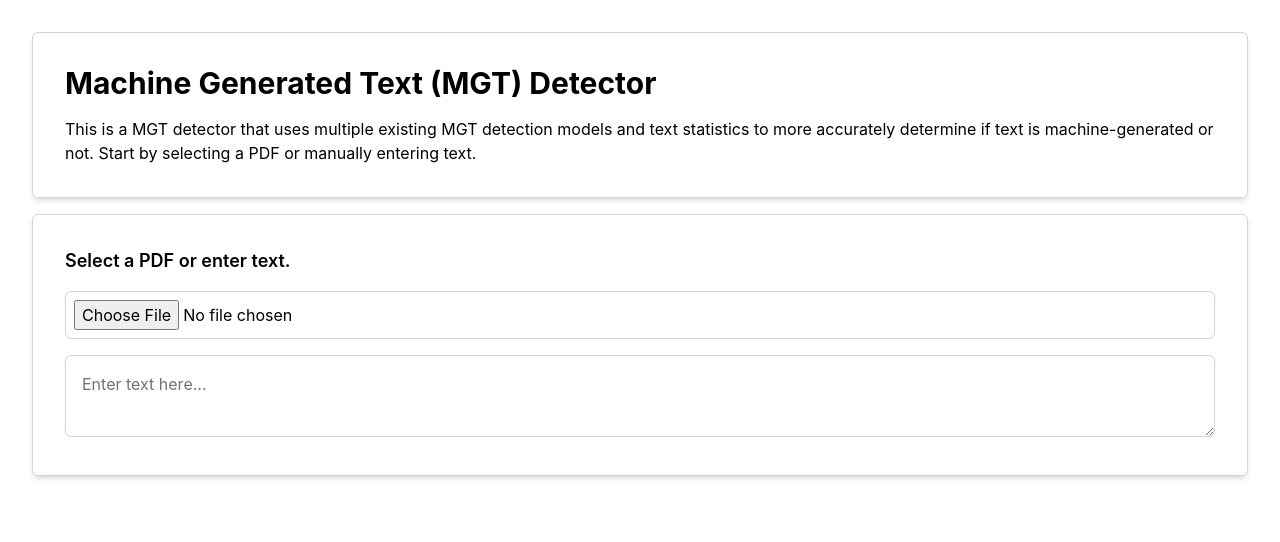
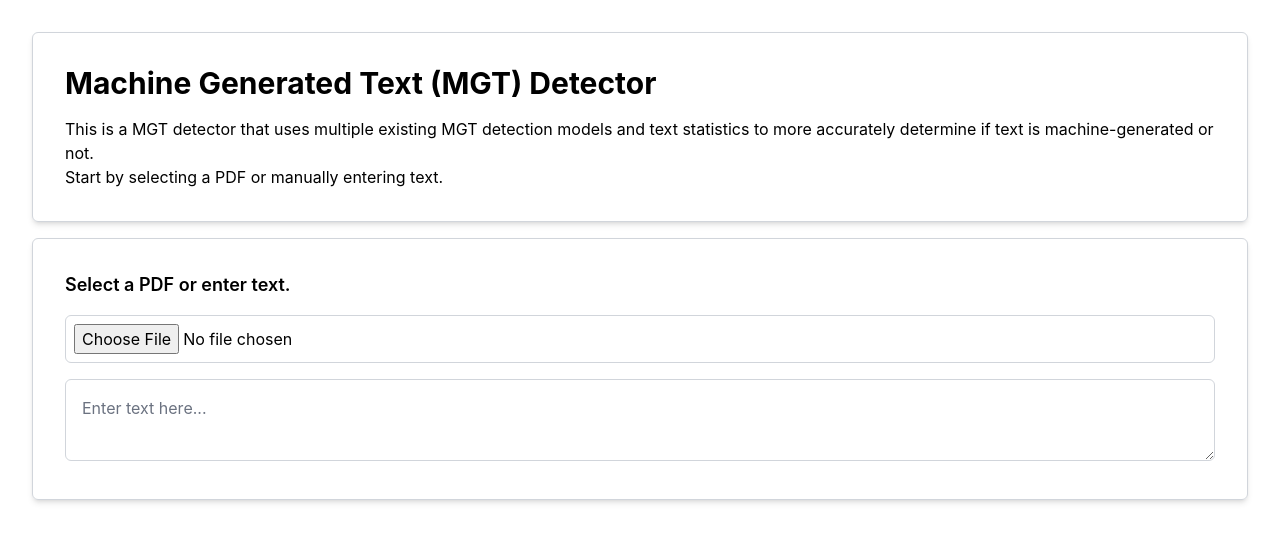
Before and after one commit to phoenixpereira/MGT-Detection-UI, a Next.js app: page / in a window 1280 px wide. Shown: the top 542 px of the page. Built offline with nearby package versions, Linux system fonts and the light colour scheme; no server answers.

Commit message:
Add start again button

```diff
--- a/src/app/page.tsx
+++ b/src/app/page.tsx
@@ -25,6 +25,10 @@ export default function Home() {
   const [model3Result, setModel3Result] = useState<number | null>(null);
     const [isSubmitted, setIsSubmitted] = useState<boolean>(false);
 
+    const handleReload = () => {
+          window.location.reload();
+    };
+
   return (
         <div className="container mx-auto p-8">
               <div className="border border-gray-300 p-4 lg:p-8 rounded-md shadow-md">
@@ -32,11 +36,20 @@ export default function Home() {
                           Machine Generated Text (MGT) Detector
                     </h1>
                     <p>
-          This is a MGT detector that uses multiple existing MGT detection
-          models and text statistics to more accurately determine if text is
-          machine-generated or not. Start by selecting a PDF or manually
-          entering text.
+                          This is a MGT detector that uses multiple existing MGT detection models
+                          and text statistics to more accurately determine if text is
+                          machine-generated or not.
                     </p>
+                    {!isSubmitted && <p>Start by selecting a PDF or manually entering text.</p>}
+
+                    {isSubmitted && (
+                          <button
+                                onClick={handleReload}
+                                className="bg-blue-500 hover:bg-blue-700 text-white font-bold py-2 px-4 rounded mt-4"
+                          >
+                                Start again
+                          </button>
+                    )}
               </div>
               <div className="mt-4 grid grid-cols-1 gap-4">
                     {isSubmitted && (
@@ -61,9 +74,7 @@ export default function Home() {
                           setIsSubmitted={setIsSubmitted}
                     />
                     {overallResult.generatedText && (
-          <Statistics
-            userText={overallResult.textChunks.join(" ")}
-          ></Statistics>
+                          <Statistics userText={overallResult.textChunks.join(" ")}></Statistics>
                     )}
 
                     {overallResult.generatedText && (
```
Lines whose indentation alone changed are shown as unchanged.
